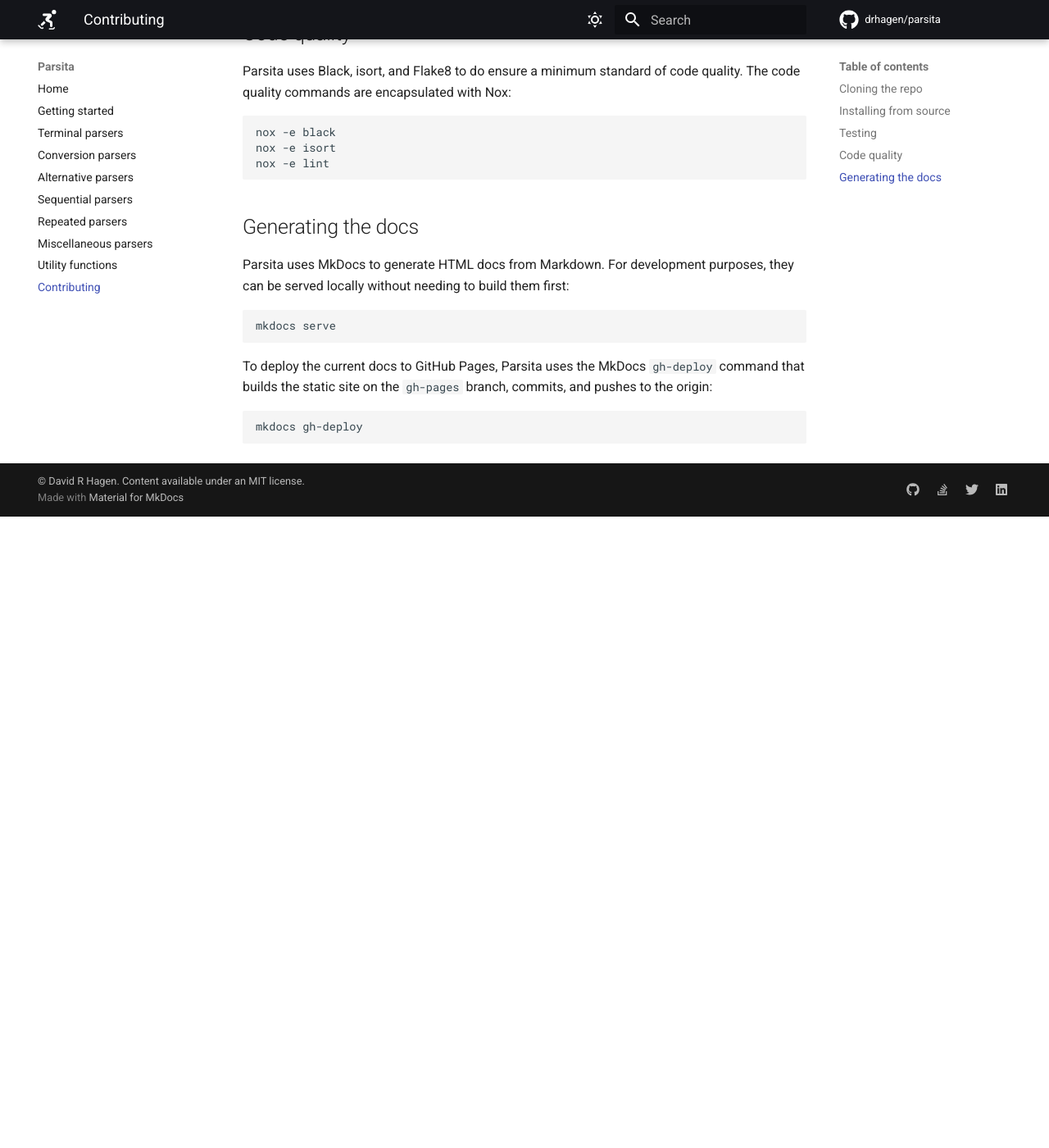
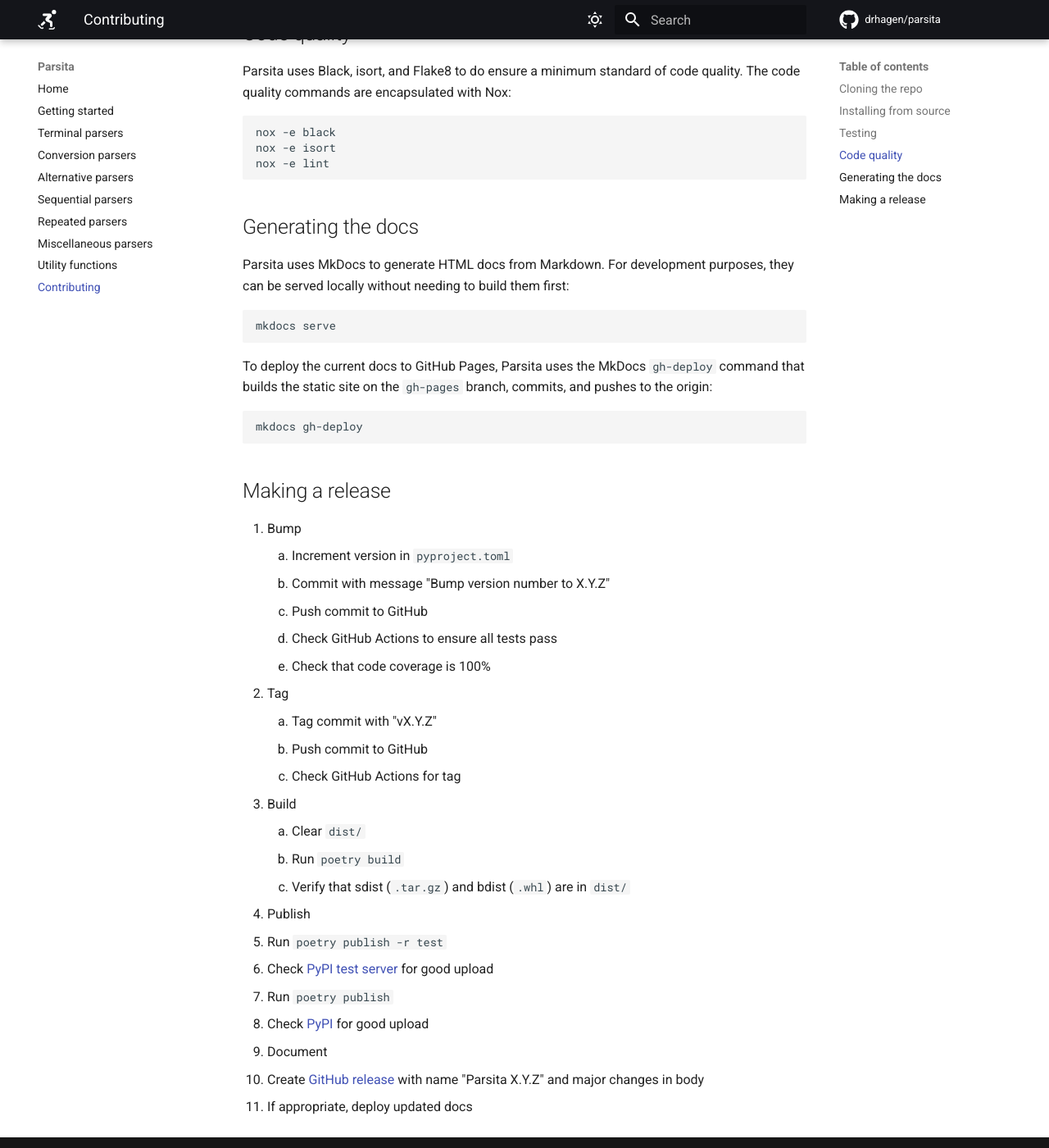
Before and after one commit to drhagen/parsita, an MkDocs documentation site: the page built from docs/contributing.md, in a window 1280 px wide and 1400 px high, scrolled down 1135 px. Shown: the whole window at 82% size. Built offline with MkDocs 1.6.1 and Material for MkDocs 9.7.7, drawn with Linux system fonts in a browser that asks for light colours; comment, search, counter and statistics services are not loaded; before the commit the page ends 1765 px from its top, so only the background shows below that.

Commit message:
Add release process to docs

````diff
--- a/docs/contributing.md
+++ b/docs/contributing.md
@@ -62,3 +62,28 @@
 ```shell
 mkdocs gh-deploy
 ```
+
+## Making a release
+
+1. Bump
+    1. Increment version in `pyproject.toml`
+    2. Commit with message "Bump version number to X.Y.Z"
+    3. Push commit to GitHub
+    4. Check GitHub Actions to ensure all tests pass
+    5. Check that code coverage is 100%
+2. Tag
+    1. Tag commit with "vX.Y.Z"
+    2. Push commit to GitHub
+    3. Check GitHub Actions for tag
+3. Build
+    1. Clear `dist/`
+    2. Run `poetry build`
+    3. Verify that sdist (`.tar.gz`) and bdist (`.whl`) are in `dist/`
+4. Publish
+   1. Run `poetry publish -r test`
+   2. Check [PyPI test server](https://test.pypi.org/project/parsita/) for good upload
+   3. Run `poetry publish`
+   4. Check [PyPI](https://pypi.org/project/parsita/) for good upload
+5. Document
+   1. Create [GitHub release](https://github.com/drhagen/parsita/releases) with name "Parsita X.Y.Z" and major changes in body
+   2. If appropriate, deploy updated docs
````
